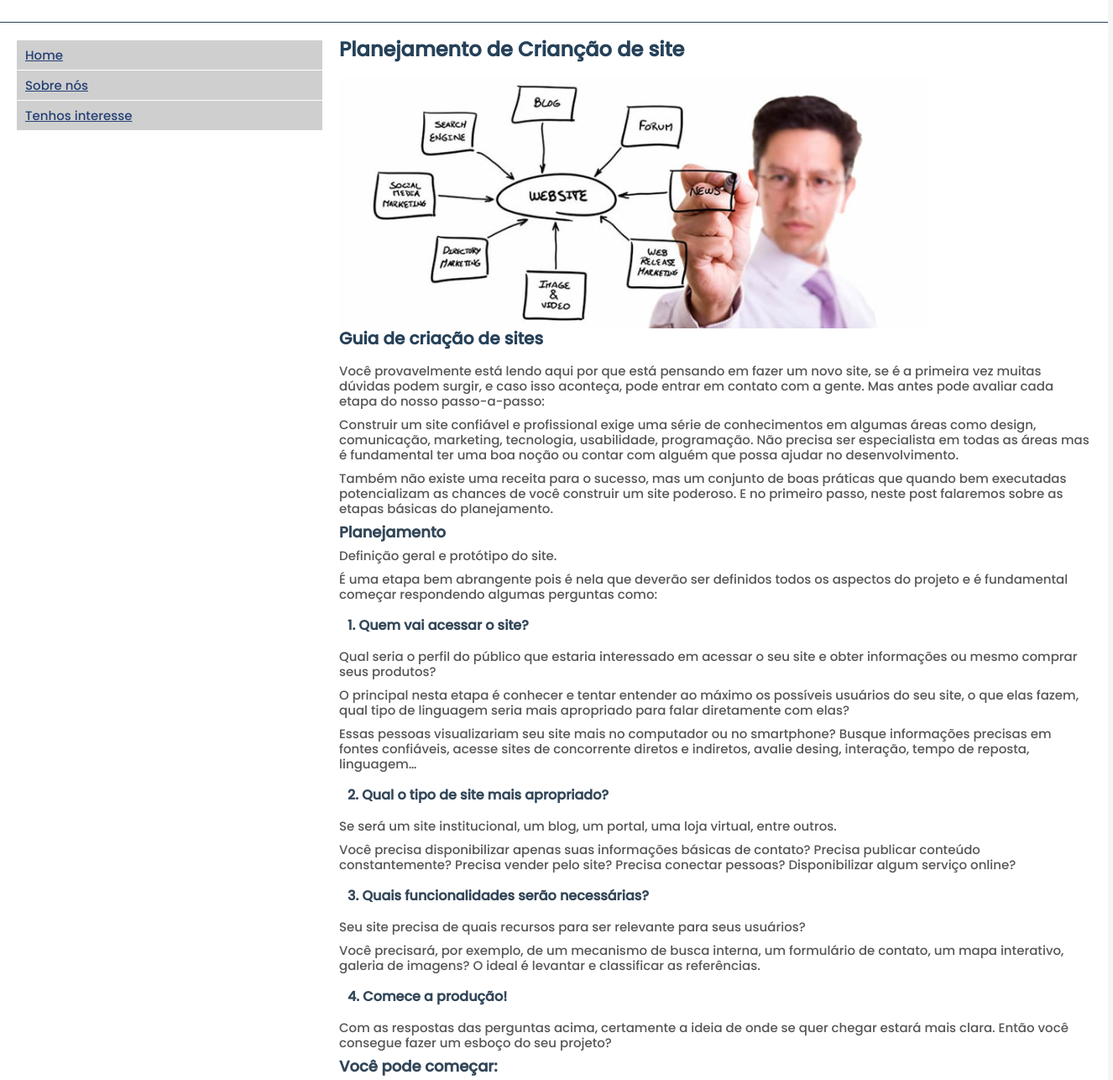
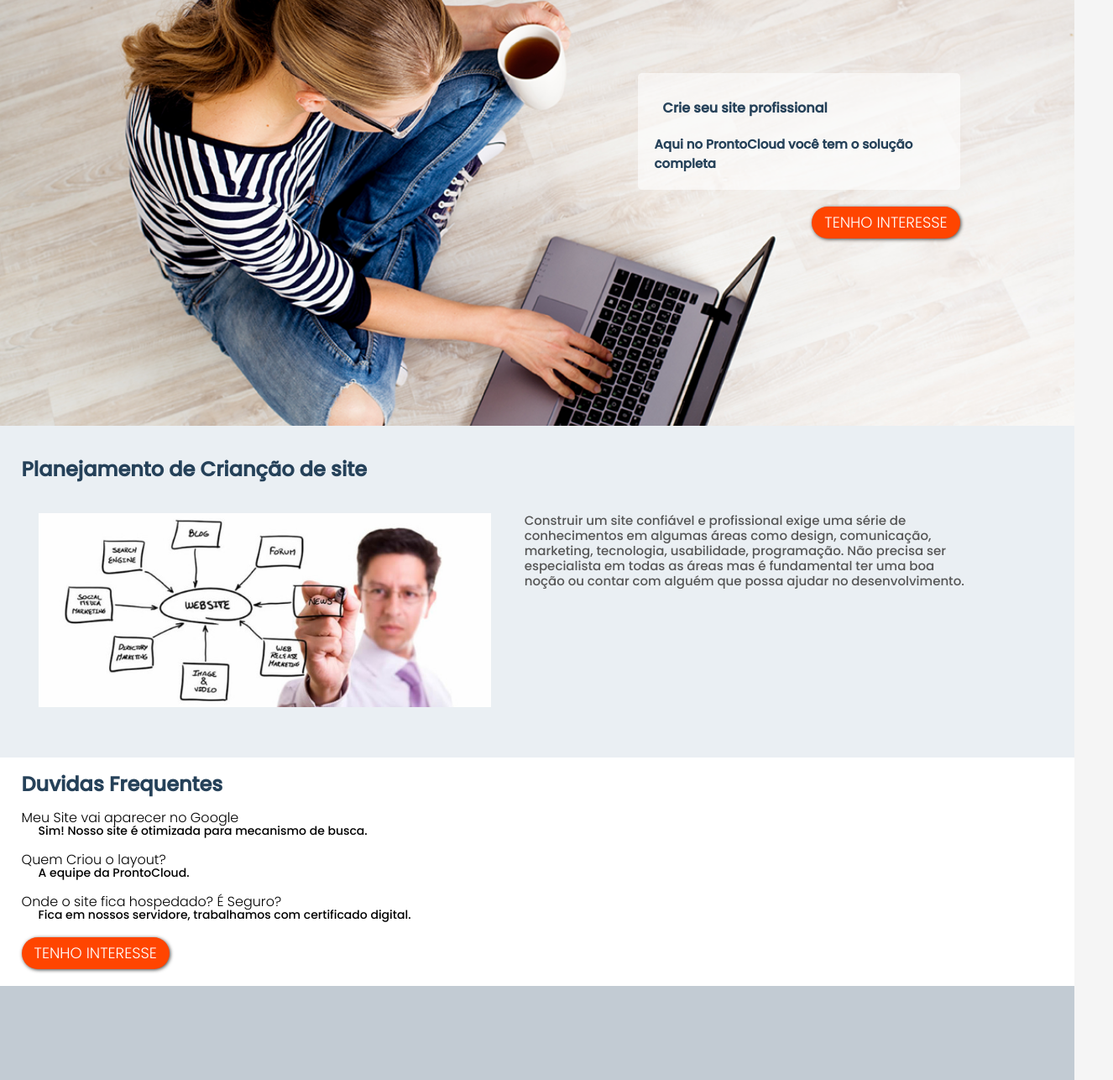
Before and after one commit to ErikWPN/Frontend, a plain HTML site: page prontocloud/Index.html in a window 1280 px wide. Shown: the part 111-1397 px from the top of the page at 84% size, 1326 px wide, since content can reach past the window. Drawn offline with Linux system fonts and the light colour scheme; a script that the page names is missing.

Commit message:
Duvidas Frequentes

```diff
--- a/prontocloud/Index.html
+++ b/prontocloud/Index.html
@@ -30,62 +30,48 @@
         <img src="./images/prontocloud.png" alt="ProntoCloud">
         </div>
     </header>
-    <section>
-        <nav>
-            <ul>
-                <li><a href="#">Home</a></li>
-                <li><a href="#">Sobre nós</a></li>
-                <li><a href="#">Tenhos interesse</a></li>
-            </ul>
-        </nav>
-        <article>
+
+    <section id="bunner">
+            <div class="container">
+                <div class="legenda-container">
+                    <div class="legenda">
+                        <h4>Crie seu site profissional</h4>
+                        <h5>Aqui no ProntoCloud você tem o solução completa</h5>
+                    </div>
+                <a class="button-cta" href="#tenho-interesse">Tenho interesse</a>
+            </div>
+        </div>
+    </section>
+
+    <section id="saiba-mais">
+        <div class="container">
+
             <h1>Planejamento de Crianção de site</h1>
 
             <img src="./images/web-design-planning-700x300.jpg" alt="Planejamento de Crianção de site">
 
-            <h2>Guia de criação de sites</h2>
+            <p>Construir um site confiável e profissional exige uma série de conhecimentos em algumas áreas como design, comunicação, marketing, tecnologia, usabilidade, programação. Não precisa ser especialista em todas as áreas mas é fundamental ter uma boa noção ou contar com alguém que possa ajudar no desenvolvimento.</p>
+        </div>
+    </section>
 
-            <p>Você provavelmente está lendo aqui por que está pensando em fazer um novo site, se é a primeira vez muitas dúvidas podem surgir, e caso isso aconteça, pode entrar em contato com a gente. Mas antes pode avaliar cada etapa do nosso passo-a-passo:</p>
-            <p>Construir um site confiável e profissional exige uma série de conhecimentos em algumas áreas como design, comunicação, marketing, tecnologia, usabilidade, programação. Não precisa ser especialista em todas as áreas mas é fundamental ter uma boa noção ou contar com alguém que possa ajudar no desenvolvimento.
-</p>
-            <p>Também não existe uma receita para o sucesso, mas um conjunto de boas práticas que quando bem executadas potencializam as chances de você construir um site poderoso. E no primeiro passo, neste post falaremos sobre as etapas básicas do planejamento.
-</p>
+    <section>
+        <div class="container">
+            <h1>Duvidas Frequentes</h1>
 
-            <h3>Planejamento</h3>
+            <dl>
+                <dt>Meu Site vai aparecer no Google</dt>
+                    <dd>Sim! Nosso site é otimizada para mecanismo de busca.</dd>
+                <dt>Quem Criou o layout?</dt>
+                    <dd>A equipe da ProntoCloud.</dd>
+                <dt>Onde o site fica hospedado? É Seguro?</dt>
+                    <dd>Fica em nossos servidore, trabalhamos com certificado digital.</dd>
+            </dl>
 
-            <p>Definição geral e protótipo do site.</p>
-            <p>É uma etapa bem abrangente pois é nela que deverão ser definidos todos os aspectos do projeto e é fundamental começar respondendo algumas perguntas como:</p>
+            <a class="button-cta-2" href="#tenho-interesse">Tenho interesse</a>
 
-            <h4>1. Quem vai acessar o site?</h4>
+        </div>
+    </section>
 
-            <p>Qual seria o perfil do público que estaria interessado em acessar o seu site e obter informações ou mesmo comprar seus produtos?</p>
-            <p>O principal nesta etapa é conhecer e tentar entender ao máximo os possíveis usuários do seu site, o que elas fazem, qual tipo de linguagem seria mais apropriado para falar diretamente com elas?</p>
-            <p>Essas pessoas visualizariam seu site mais no computador ou no smartphone? Busque informações precisas em fontes confiáveis, acesse sites de concorrente diretos e indiretos, avalie desing, interação, tempo de reposta, linguagem…</p>
-
-            <h4>2. Qual o tipo de site mais apropriado?</h4>
-
-            <p>Se será um site institucional, um blog, um portal, uma loja virtual, entre outros.</p>
-            <p>Você precisa disponibilizar apenas suas informações básicas de contato? Precisa publicar conteúdo constantemente? Precisa vender pelo site? Precisa conectar pessoas? Disponibilizar algum serviço online?</p>
-
-            <h4>3. Quais funcionalidades serão necessárias?</h4>
-
-            <p>Seu site precisa de quais recursos para ser relevante para seus usuários?</p>
-            <p>Você precisará, por exemplo, de um mecanismo de busca interna, um formulário de contato, um mapa interativo, galeria de imagens? O ideal é levantar e classificar as referências.</p>
-
-            <h4>4. Comece a produção!</h4>
-
-            <p>Com as respostas das perguntas acima, certamente a ideia de onde se quer chegar estará mais clara. Então você consegue fazer um esboço do seu projeto?</p>
-
-            <h3>Você pode começar:</h3>
-
-            <ol>
-                <li>Desenhando a estrutura do seu site na mão ou em qualquer software de produção gráfica de sua preferência.</li>
-                <li>Escrevendo os textos de todas as páginas e seções do site.</li>
-                <li>Pesquisar ou produzir fotos ou vídeos enriquecer o conteúdo do site.</li>
-            </ol>
-            <p>Se quiser pode compartilhar seu resultado com a gente. No próximo post vamos continuar com o nosso guia de criação de sites , falando sobre os aspectos técnicos do desenvolvimento do seu site.</p>
-            </article>
-    </section>
     <section id="tenho-interesse">
         <div class="container">
             <article>
--- a/prontocloud/css/styles.css
+++ b/prontocloud/css/styles.css
@@ -10,23 +10,25 @@
 
     .main-container {
         display: block;
-        max-width: 100vw;
+        width: 100%;
         margin: 0 auto;
+        overflow: hidden;
     }
 
     .container {
         display: block;
         float: left;
-        padding: 20px;
-        width: 100%;
-        margin: 0 auto;
+        margin: 0 1%;
+        padding: 0;
+        width: 98%;
+        max-width: 1198px;
     }
 
     header {
         background: #ffffff;
         display: block;
         float: left;
-        padding: 20px;
+        padding: 20px 0;
         width: 100%;
         border-bottom: 1px solid #254159;
     }
@@ -98,7 +100,7 @@
         float: left;
         font-size: 1.5rem;
         width: 100%;
-        padding: 20px;
+        padding: 20px 0;
     }
 
     section nav {
@@ -133,7 +135,7 @@
         background-color:#324658;
         display: block;
         float: left;
-        padding: 20px;
+        padding: 20px 0;
         width: 100%;
     }
 
@@ -163,3 +165,90 @@
             padding-left: 1%;
             padding-right: 1%;
         }
+
+    #bunner {
+        background-image: url("../images/banner.png");
+        background-repeat: no-repeat;
+        background-position: center;
+        background-size: cover;
+        width: 100vw;
+        height: 60vh;
+    }
+
+    .legenda-container {
+        width: 30vw;
+        float: right;
+        margin: 10vh 10vh 0 0;
+
+    }
+
+    .legenda {
+        background-color: rgba(255, 255, 255, .6);
+        padding: 20px;
+        border-radius: 5px;
+        margin-bottom: 2rem;
+    }
+
+    .legenda h5,
+    .legenda h4 {
+        color: #254159;
+        line-height: 150%;
+    }
+
+    .button-cta {
+        border-radius: 25px;
+        display: inline;
+        background-color: orangered;
+        color: white;
+        font-size: 1.8rem;
+        text-transform: uppercase;
+        box-shadow: 1px 1px 4px #454545;
+        padding: 10px 15px;
+        width: auto;
+        text-decoration: none;
+        font-weight: 300;
+        float: right;
+    }
+
+    .button-cta-2 {
+        border-radius: 25px;
+        display: inline;
+        background-color: orangered;
+        color: white;
+        font-size: 1.8rem;
+        text-transform: uppercase;
+        box-shadow: 1px 1px 4px #454545;
+        padding: 10px 15px;
+        width: auto;
+        text-decoration: none;
+        font-weight: 300;
+        float: left;
+    }
+
+    #saiba-mais {
+        background-color: #eaeff3;
+        padding: 40px 0;
+    }
+
+    #saiba-mais p,
+    #saiba-mais img {
+        width: 45%;
+        display: block;
+        float: left;
+        padding: 20px;
+    }
+
+    dl {
+        margin: 20px 0;
+    }
+
+    dt {
+        font-weight: 300;
+        font-size: 1.6rem;
+    }
+
+    dd {
+        margin-left: 20px;
+        margin-bottom: 20px;
+        font-size: 1.4rem;
+    }
```
Also changed, not shown: prontocloud/saiba-mais.html (added, +107 -0 lines).
